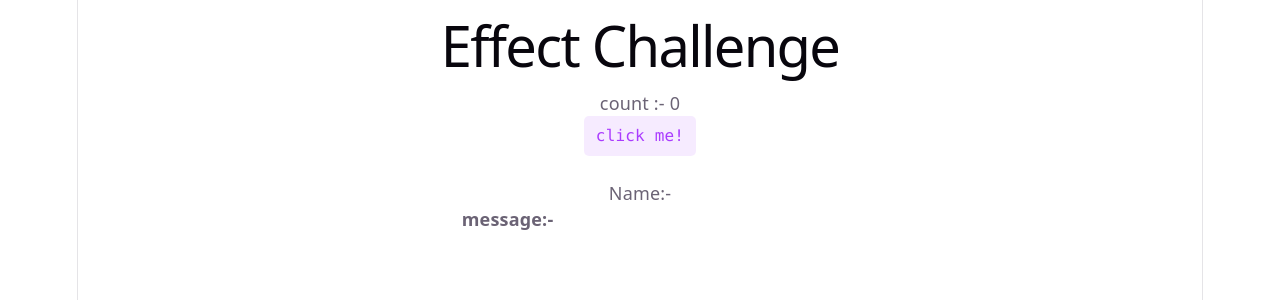
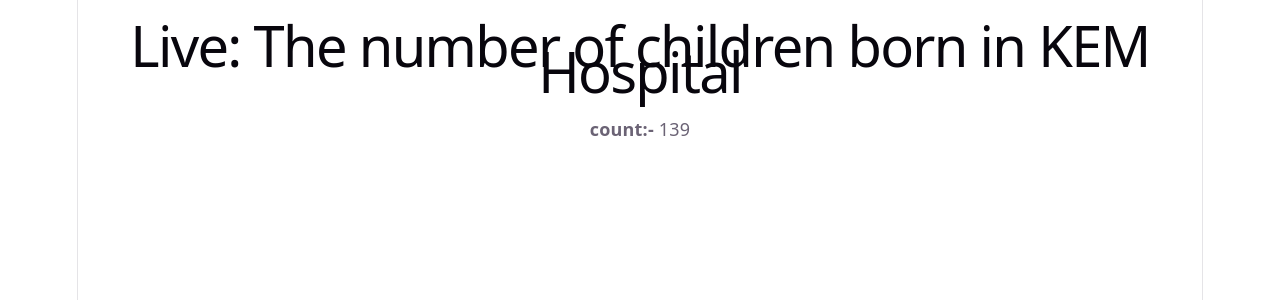
Before and after one commit to SandeepYadav-ai/React_Series, a React (Vite) app: page / in a window 1280 px wide. Shown: the top 300 px of the page. Built offline with nearby package versions, Linux system fonts and the light colour scheme.

Commit message:
cleanUp function in useEffect

```diff
--- a/src/App.jsx
+++ b/src/App.jsx
@@ -9,6 +9,7 @@
 import ContactForm from './components/hooks/useState/ContactForm';
 import UseEffect from './components/hooks/useEffect/UseEffect';
 import EffectChanllenge from './components/hooks/useEffect/effectChallenge';
+import CleanUpEffect from './components/hooks/useEffect/cleanupEffect';
 
 function App(){
   // let [counter, setCounter] = useState(0)
@@ -51,8 +52,9 @@
     <RegistrationForm />
     <LoginForm />
     <ContactForm />
-    <UseEffect /> */}
-    <EffectChanllenge />
+    <UseEffect />
+    <EffectChanllenge /> */}
+    <CleanUpEffect />
     </>
   )
 }
--- /dev/null
+++ b/src/components/hooks/useEffect/CleanUpEffect.jsx
@@ -0,0 +1,20 @@
+import { useState,useEffect } from "react";
+
+const CleanUpEffect = ()=> {
+    const [count, setCount] = useState(134);
+    useEffect(()=> {
+        const data = setInterval(()=> {
+            setCount((prev)=> prev + 1)
+        }, 1000)
+        return()=> {
+            clearInterval(data);
+        };
+    },[])
+    return(
+        <div>
+            <h1>Live: The number of children born in KEM Hospital</h1>
+            <p><b>count:-</b> {count} </p>
+        </div>
+    );
+};
+export default CleanUpEffect;
```
